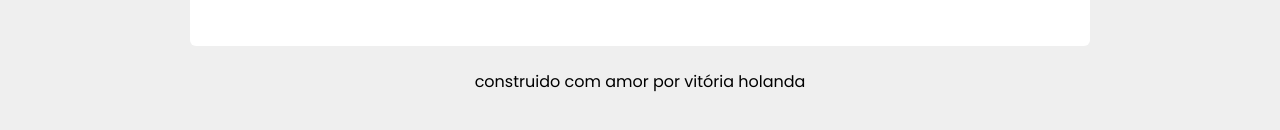
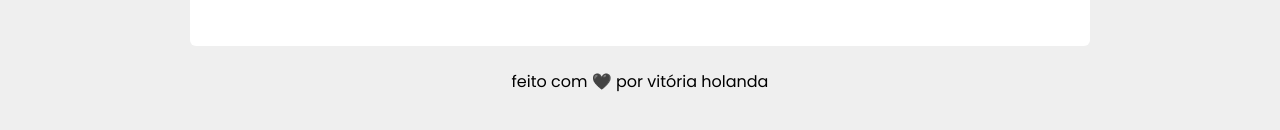
Before and after one commit to vitoriacst/vivi.dev, a Next.js app: page / in a window 1280 px wide. Shown: the part 634-764 px from the top of the page. Built offline with nearby package versions, Linux system fonts and the light colour scheme.

Commit message:
feat: :sparkles: adding the footer

```diff
--- a/src/app/components/Footer/Footer.tsx
+++ b/src/app/components/Footer/Footer.tsx
@@ -2,7 +2,7 @@
 export default function Footer(){
   return(
     <footer>
-      construido com amor por vitória holanda
+      feito com 🖤 por vitória holanda
     </footer>
   )
 }
--- a/src/app/globals.css
+++ b/src/app/globals.css
@@ -16,7 +16,6 @@ body {
   background-color: var(--background);
   color: var(--foreground);
   font-family: var(--font-poppins);
-  min-height: 100vh;
   transition: background-color 0.3s ease, color 0.3s ease;
 
   display: flex;
```
